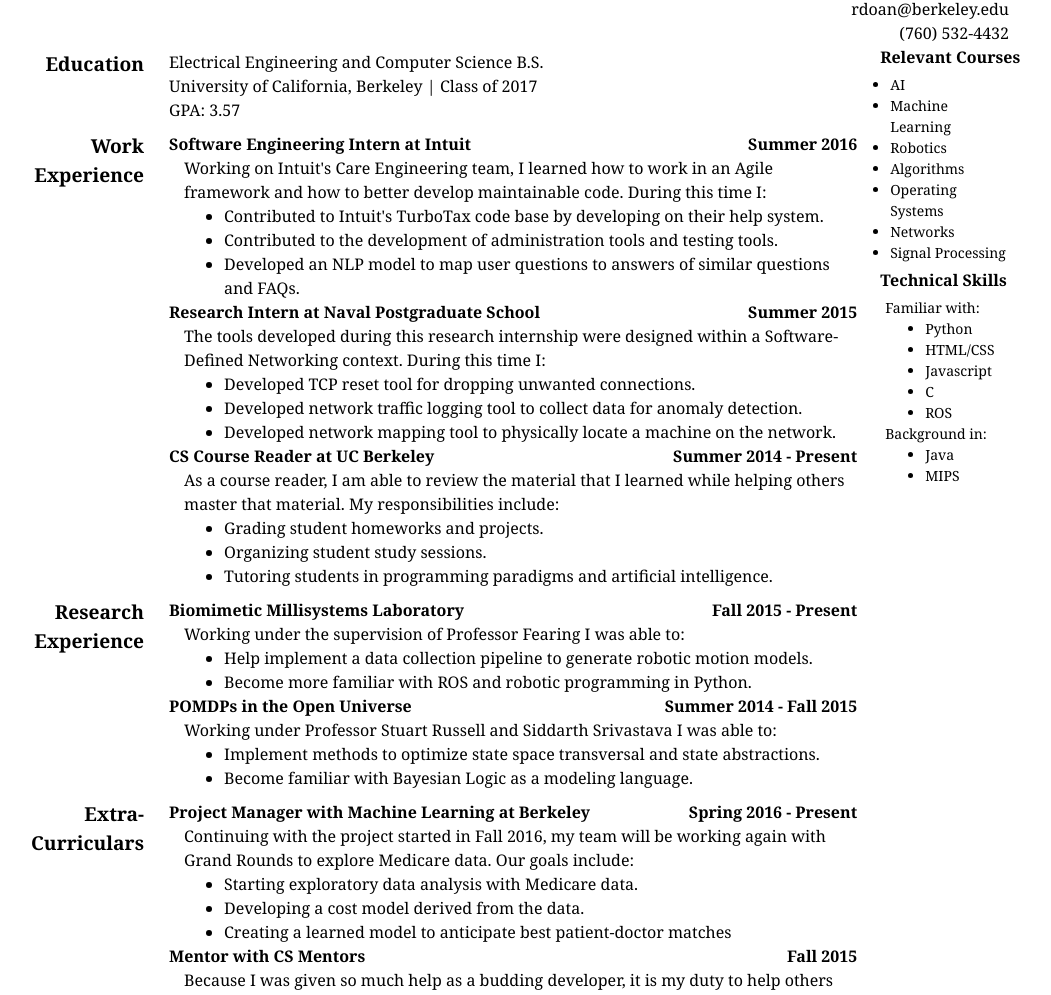
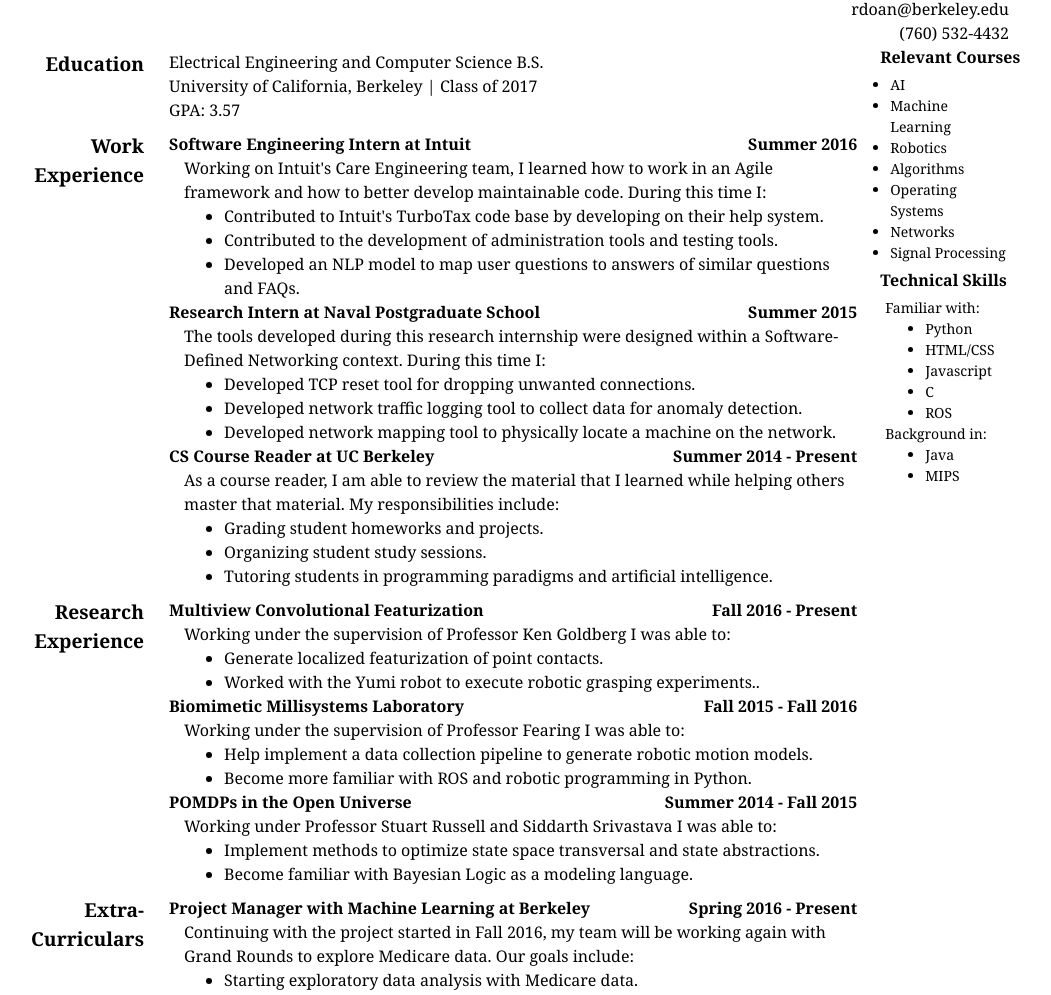
Before and after one commit to rykard95/resume, a plain HTML site: page index.html in a window 1280 px wide. Shown: the part 101-1096 px from the top of the page, without its empty margins (118-1169 px from the left). Drawn offline with Linux system fonts and the light colour scheme.

Commit message:
updated research experience

```diff
--- a/index.html
+++ b/index.html
@@ -81,8 +81,22 @@
 
 					<div class="item">
 						<div class="item-header">
+							<div class="header">Multiview Convolutional Featurization</div>
+							<div class="time">Fall 2016 - Present</div>
+						</div>
+						<div class="item-description">
+							Working under the supervision of Professor Ken Goldberg I was able to:
+							<ul>
+								<li>Generate localized featurization of point contacts.</li>
+								<li>Worked with the Yumi robot to execute robotic grasping experiments..</li>
+							</ul>
+						</div>
+					</div>
+
+					<div class="item">
+						<div class="item-header">
 							<div class="header">Biomimetic Millisystems Laboratory</div>
-							<div class="time">Fall 2015 - Present</div>
+							<div class="time">Fall 2015 - Fall 2016</div>
 						</div>
 						<div class="item-description">
 							Working under the supervision of Professor Fearing I was able to:
```
